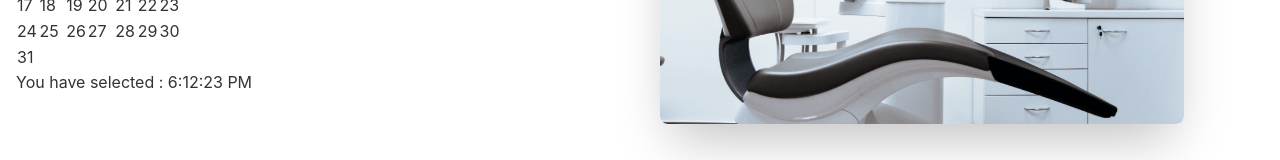
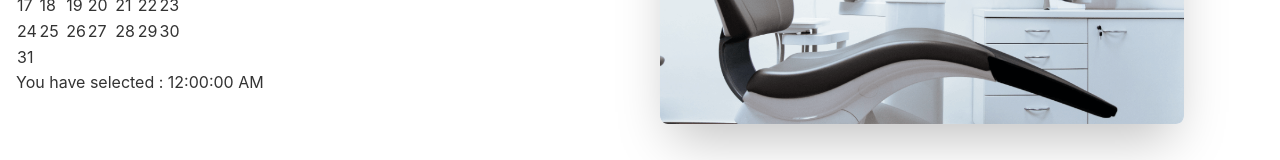
Before and after one commit to jhrhq/doctors-portal, a React (Create React App) app: page /appointment in a window 1280 px wide. Shown: the part 511-671 px from the top of the page. Built offline with nearby package versions, Linux system fonts and the light colour scheme; what tailwindcss-gradient would draw is missing.

Commit message:
react day picker and date fns

```diff
--- a/src/Pages/AppointMent/AppointmentPageBanner.js
+++ b/src/Pages/AppointMent/AppointmentPageBanner.js
@@ -4,7 +4,7 @@ import { DayPicker } from "react-day-picker";
 import chair from "../../assets/images/chair.png";
 import CommonBanner from "../Common/CommonBanner";
 const AppointmentPageBanner = () => {
-  const [date, setDate] = useState(new Date());
+  const [date, setDate] = useState(new Date(2022, 5, 10));
 
   return (
     <CommonBanner image={chair} flexProperty={"md:flex-row-reverse"}>
```
